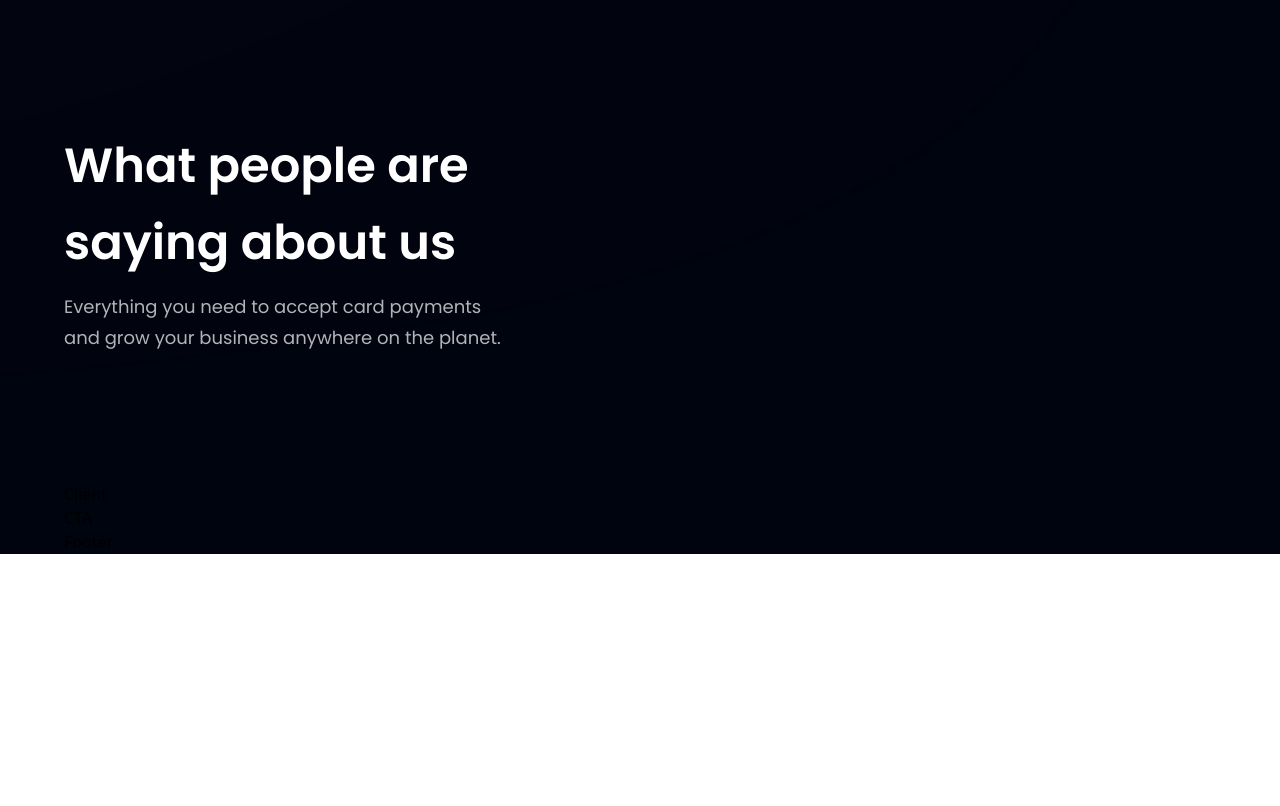
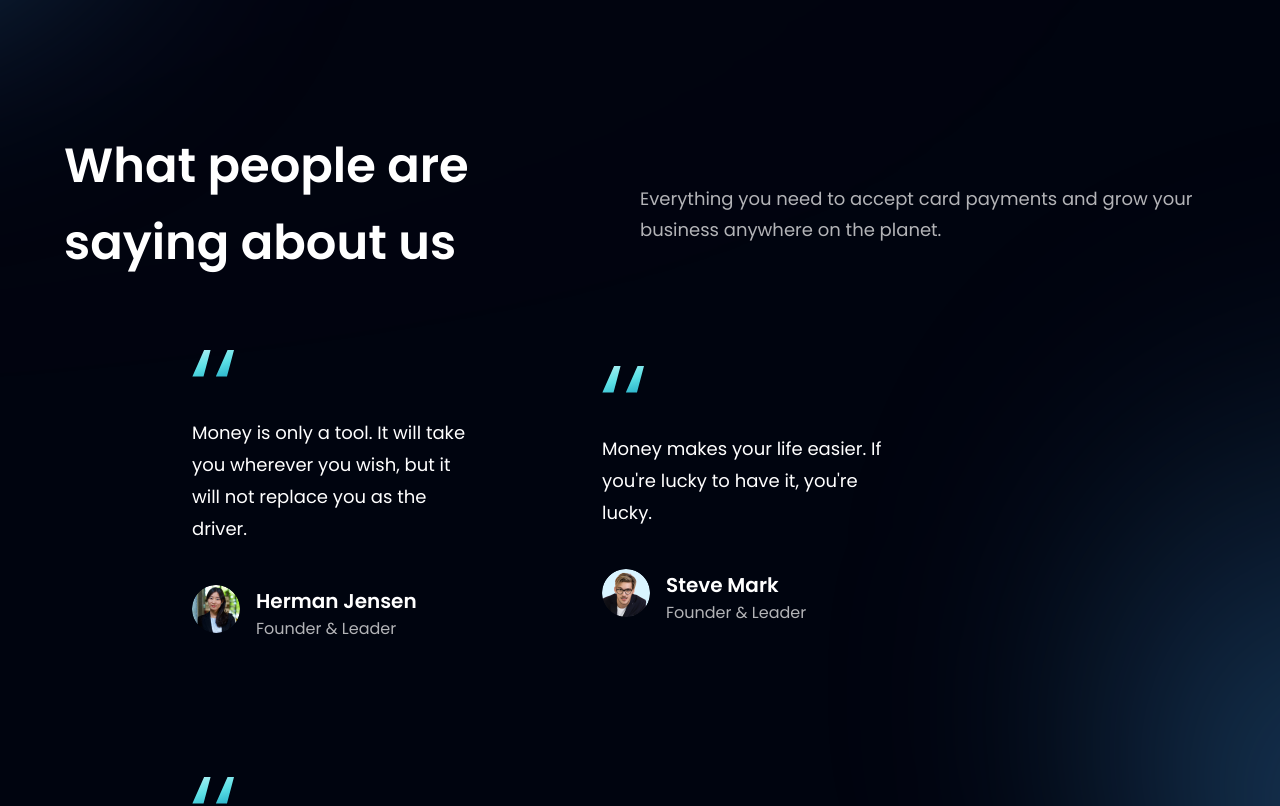
Before and after one commit to yunjin08/modern_ui, a React (Vite) app: page / in a window 1280 px wide. Shown: the part 2684-3490 px from the top of the page. Before the commit the page ends 3238 px from the top, so only its background shows below. Built offline with nearby package versions, Linux system fonts and the light colour scheme.

Commit message:
Added Final Testimonial

```diff
--- a/src/components/CardDeal.jsx
+++ b/src/components/CardDeal.jsx
@@ -5,6 +5,7 @@
 const CardDeal = () => {
   return (
     <section className={`${layout.section}`}>
+      <div className="absolute z-[0] w-[60%] h-[60%] -left-[50%]  rounded-full blue__gradient" />
       <div className={`${layout.sectionInfo}`}>
         <h2 className={`${styles.heading2}`}>
           {" "}
--- a/src/components/FeedbackCard.jsx
+++ b/src/components/FeedbackCard.jsx
@@ -1,7 +1,30 @@
-import React from "react";
+import { quotes } from "../assets";
 
-const FeedbackCard = () => {
-  return <div>FeedbackCard</div>;
+const FeedbackCard = ({ content, name, title, img }) => {
+  return (
+    <div className="flex justify-between flex-col px-10 py-12 rounded-[20px] max-w-[370px] md:mr-10 sm:mr-5 mr-0 my-5 feedback-card">
+      <img
+        src={quotes}
+        alt="qoutes"
+        className="w-[42px] h-[27px] object-contain"
+      />
+      <p className="font-poppins font-normal text-[18px] leading-[32px] text-white my-10">
+        {content}
+      </p>
+      <div className="flex">
+        <img src={img} alt={name} className="w-[48px] h-[48px] rounded-full" />
+
+        <div className="flex flex-col ml-4">
+          <h4 className="font-poppins font-semibold text-[20px] leading-[32px] text-white">
+            {name}
+          </h4>
+          <p className="font-poppins font-normal text-[16px] leading-[24px] text-dimWhite">
+            {title}
+          </p>
+        </div>
+      </div>
+    </div>
+  );
 };
 
 export default FeedbackCard;
--- a/src/components/Testimonials.jsx
+++ b/src/components/Testimonials.jsx
@@ -8,9 +8,10 @@
       id="clients"
       className={`${styles.paddingY} ${styles.flexCenter} flex-col relative`}
     >
-      <div />
+      <div className="absolute z-[0] w-[60%] h-[60%] -right-[50%] rounded-full blue__gradient" />
 
       <div className="w-full flex justify-between items-center md:flew-row flex-col sm:mb-16 mb-6 relative z-[1]">
+        <div className="flex flex-1 md:flex-row flex-col w-full">
           <h1 className={`${styles.heading2}`}>
             {" "}
             What people are
@@ -18,7 +19,7 @@
           </h1>
           <div className="w-full md:mt-0 mt-6">
             <p
-            className={`${styles.paragraph} text-left max-w-[450px] mt-[10px]`}
+              className={`${styles.paragraph} max-w-full mt-[10px] h-full flex justify-center items-center`}
             >
               {" "}
               Everything you need to accept card payments and grow your business
@@ -26,6 +27,12 @@
             </p>
           </div>
         </div>
+        <div className="flex flex-wrap md:justify-start justify-center items-center w-full relative z-[1] md:ml-44">
+          {feedback.map((card) => (
+            <FeedbackCard key={card.id} {...card} />
+          ))}
+        </div>
+      </div>
     </section>
   );
 };
```
Lines whose indentation alone changed are shown as unchanged.
